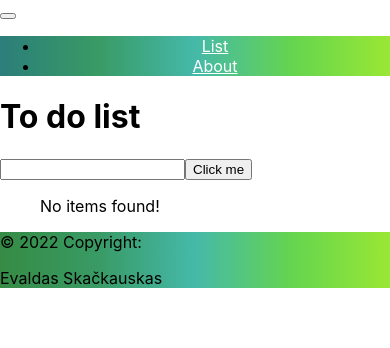
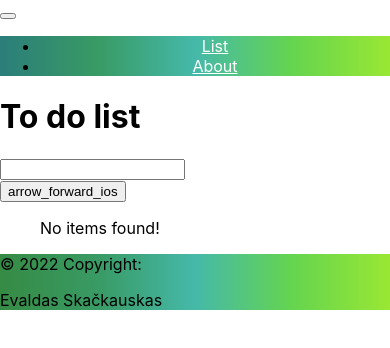
Before and after one commit to Evaldas88/Pratical-Project-5, a React (Create React App) app: page /list in a window 390 px wide. Shown: the top 348 px of the page. Built offline with nearby package versions, Linux system fonts and the light colour scheme.

Commit message:
Added Enter key function and fixed bugs when input dublicate value

```diff
--- a/src/components/List/List.css
+++ b/src/components/List/List.css
@@ -1 +1,13 @@
-.List {}
+.width{
+    max-width: 50vw;
+    width: 500px;
+    align-items: center;
+}
+
+@media all and (max-width:768px){
+    .card {
+      display: block !important;
+      width: 25rem !important;
+      flex:none !important;
+    }
+}
--- a/src/components/List/List.js
+++ b/src/components/List/List.js
@@ -1,16 +1,15 @@
-import React, { useState, useEffect } from "react";
-
+import React, { useState, useRef, useEffect } from "react";
+import './List.css';
 const List = () => {
 
   const [newItem, setNewItem] = useState("");
   const [items, setItems] = useState([]);
-  // const itemInput = useRef();
-
+  const itemInput = useRef();
   // Affter reaload page takes info from localStorage
 
   useEffect(() => {
-    const storageList  = JSON.parse(localStorage.getItem("items"));
-    if (storageList){
+    const storageList = JSON.parse(localStorage.getItem("items"));
+    if (storageList) {
       setItems(storageList);
     }
   }, []);
@@ -20,6 +19,7 @@ const List = () => {
   useEffect(() => {
     localStorage.setItem("items", JSON.stringify(items));
   }, [items]);
+
 
   // Delete list value
 
@@ -34,22 +34,37 @@ const List = () => {
 
   const handleInput = (e) => {
 
-    setNewItem({name: e.target.value});
+
+    setNewItem({ name: e.target.value })
+
+
   };
 
-//
+
 
   const handleClick = (e) => {
     e.preventDefault();
+    itemInput.current.value = "";
+
+    // this prevent for input dublicate and to add the  empty input
+    if (newItem !== "") {
+      setItems([...items, newItem]);
       setNewItem("")
-
-    setItems([ ...items, newItem]);
-
+    };
   };
 
+  const handleKeyDown = event => {
+
+    if (event.key === 'Enter' && newItem !== "") {
+      handleInput(event)
+      handleClick(event)
+    }
+  };
   return (
-    <div className="container">
-      <div className="card w-25 text-bg-light">
+
+    <div className="container mt-5 ">
+      <div className="d-flex justify-content-center">
+        <div className=" card  width text-bg-light text-center">
           <div className="card-body">
             <h1 className="card-title">To do list</h1>
             <div className="row p-3">
@@ -57,12 +72,14 @@ const List = () => {
                 id="input"
                 type="text"
                 className="form-control"
-              // value={""}
+                ref={itemInput}
                 onChange={handleInput}
+                onKeyDown={handleKeyDown}
               />
-            <button className="btn btn-secondary" onClick={handleClick}>
-              Click me
-            </button>
+              <button className="btn btn-info" onClick={handleClick}>
+                <span class="material-symbols-outlined">
+                  arrow_forward_ios
+                </span>              </button>
             </div>
             <ul className="list-group">
               {items.length > 0 ? (
@@ -81,6 +98,8 @@ const List = () => {
           </div>
         </div>
       </div>
+    </div>
+
   );
 };
 
```
Lines whose indentation alone changed are shown as unchanged.
